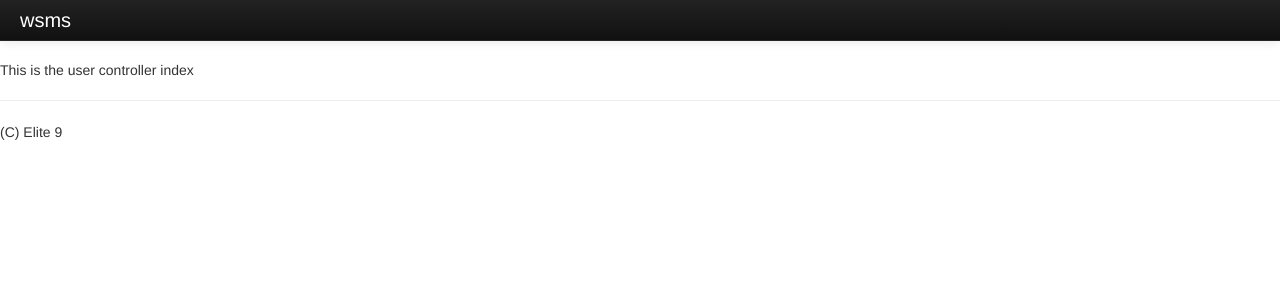
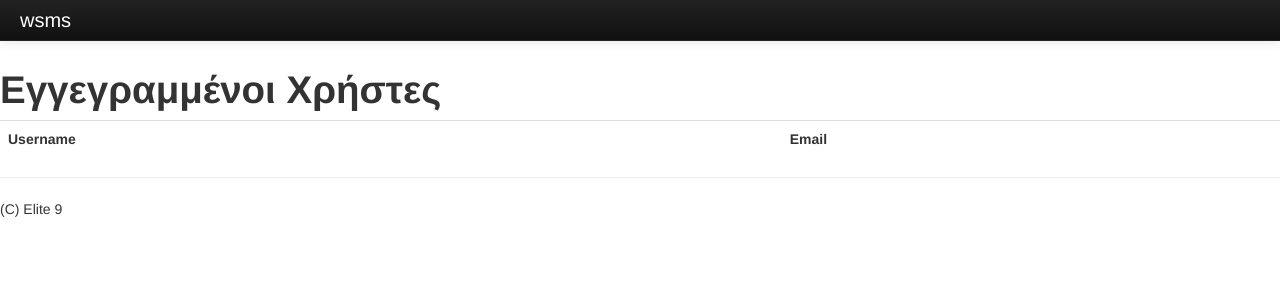
Before and after one commit to bitzesmichail/wsms, a PHP site: page /users in a window 1280 px wide. Shown: the top 301 px of the page. Run offline with PHP 8.4, Linux system fonts and the light colour scheme; data that the repository does not hold is empty.

Commit message:
Work on UsersController

```diff
--- a/Controllers/UsersController.php
+++ b/Controllers/UsersController.php
@@ -56,7 +56,7 @@ require_once 'Models/entities/User.php';
 
  	public function index()
  	{
- 		$this->view->render('users');
+ 		$this->view->render('users', 'index', UserModel::getUsers());
  	}
 
  	public function create($username='', $password='', $email='', $role='')
--- a/Views/users/index.php
+++ b/Views/users/index.php
@@ -3,16 +3,29 @@
   require_once 'Views/navbars/navbar.php';
 ?>
 
+<h1>
+	Εγγεγραμμένοι Χρήστες
+</h1>
+
+<table class="table">
+<tr><td><strong>Username</em></td><td><strong>Email</strong></td></tr>
+
 <?php
-	echo "This is the user controller index";
 	if (!empty($data)) {
 		if (is_array($data)) {
 			foreach ($data as &$value) {
-				echo "<br>" . $value->username . " " . $value->password . " " . $value->email;
+				echo "<tr>";
+				echo "<td>" . $value->username . "</td>";
+				echo "<td>" . $value->email . "</td>";
+				echo "</tr>";
 			}
 		}
 		else {
-			echo "<br>" . $data->username . " " . $data->password . " " . $data->email;
+			echo "<tr>";
+			echo "<td>" . $data->username . "</td>";
+			echo "<td>" . $data->email . "</td>";
+			echo "</tr>";
 		}
 	}
 ?>
+</table>
```
